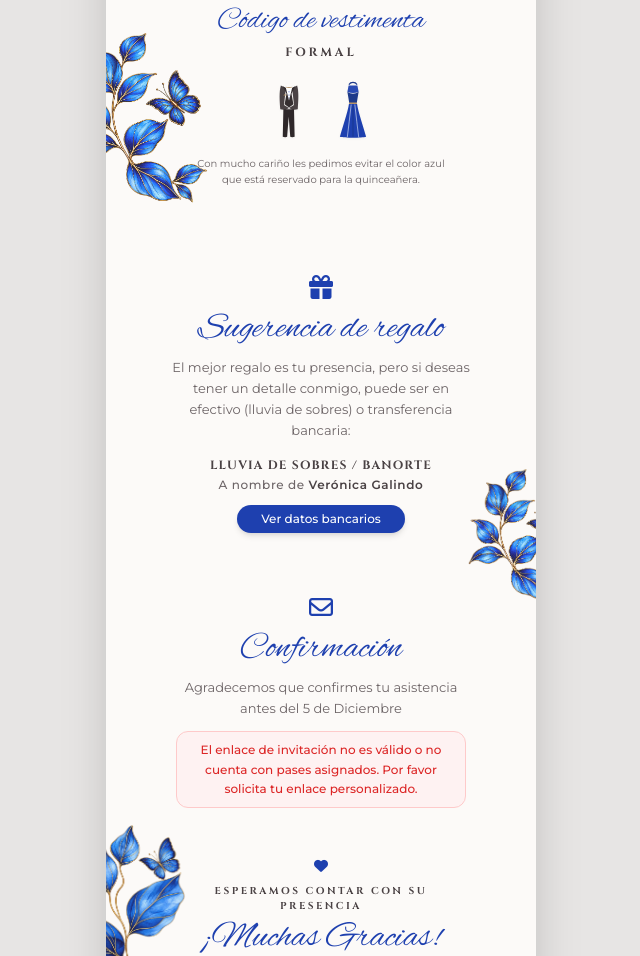
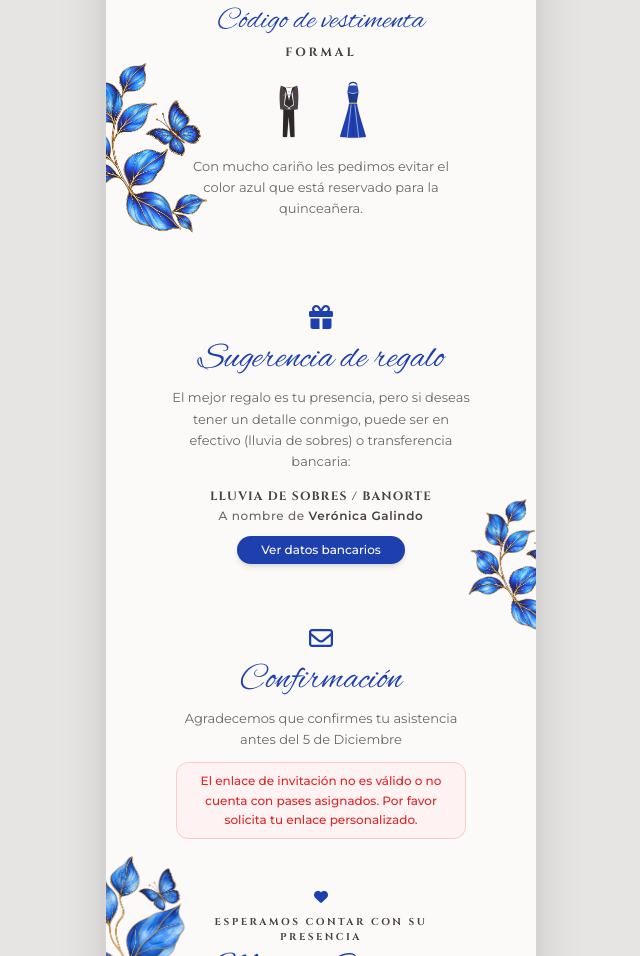
Before and after one commit to linkards/ajcrafting, a plain HTML site: page i/xv-ingrid/index.html in a window 1280 px wide. Shown: the part 2636-3592 px from the top of the page, without its empty margins (319-959 px from the left). Drawn offline with nearby package versions, Linux system fonts and the light colour scheme; a web font is replaced by a local one.

Commit message:
index.html

```diff
--- a/i/xv-ingrid/index.html
+++ b/i/xv-ingrid/index.html
@@ -326,7 +326,7 @@
           </svg>
         </div>
 
-        <p class="font-sans text-[10px] leading-relaxed text-muted-text max-w-[260px] mx-auto">
+        <p class="font-sans text-[13px] leading-relaxed text-muted-text max-w-[260px] mx-auto">
           Con mucho cariño les pedimos evitar el color azul que está reservado para la quinceañera.
         </p>
       </div>
```
